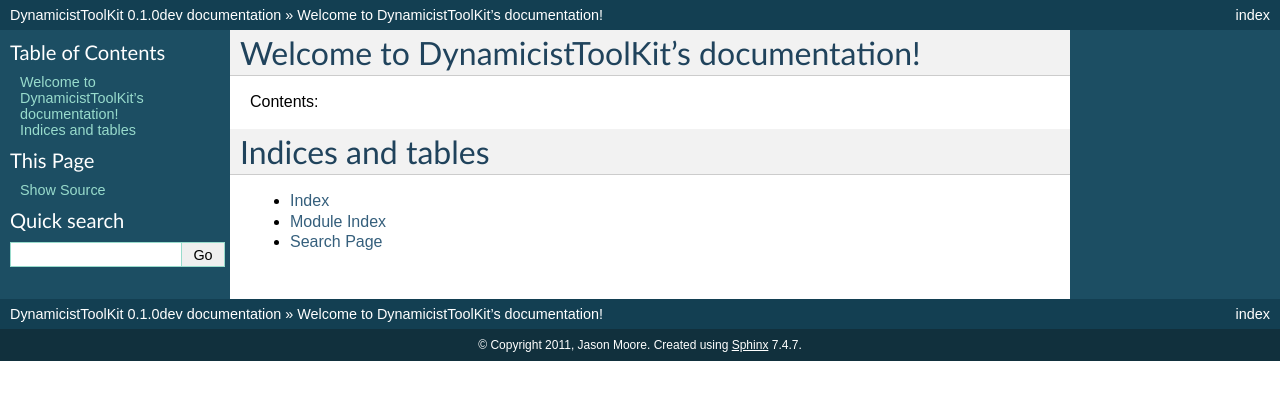
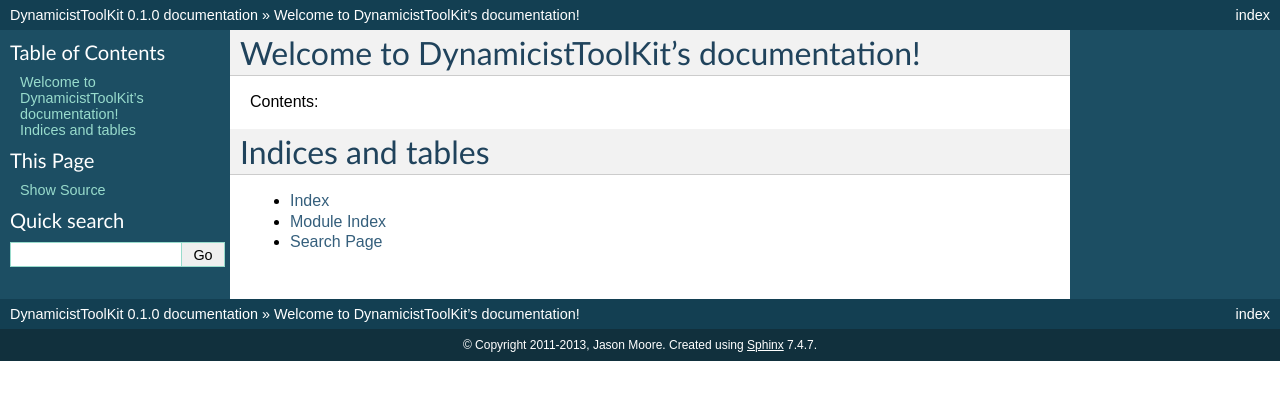
Before and after one commit to moorepants/DynamicistToolKit, a Sphinx documentation site: the page built from docs/index.rst, in a window 1280 px wide. Shown: the top 400 px of the page. Built offline with Sphinx 7.4.7, drawn with Linux system fonts in a browser that asks for light colours.

Commit message:
Made docs reflect current version.

```diff
--- a/docs/conf.py
+++ b/docs/conf.py
@@ -17,6 +17,8 @@
 # add these directories to sys.path here. If the directory is relative to the
 # documentation root, use os.path.abspath to make it absolute, like shown here.
 sys.path.insert(0, os.path.abspath('..'))
+
+from dtk import __version__
 
 # -- General configuration -----------------------------------------------------
 
@@ -41,16 +43,16 @@
 
 # General information about the project.
 project = u'DynamicistToolKit'
-copyright = u'2011, Jason Moore'
+copyright = u'2011-2013, Jason Moore'
 
 # The version info for the project you're documenting, acts as replacement for
 # |version| and |release|, also used in various other places throughout the
 # built documents.
 #
 # The short X.Y version.
-version = '0.1.0dev'
+version = '.'join(__version__.split('.')[:2])
 # The full version, including alpha/beta/rc tags.
-release = '0.1.0dev'
+release = __version__
 
 # The language for content autogenerated by Sphinx. Refer to documentation
 # for a list of supported languages.
```
